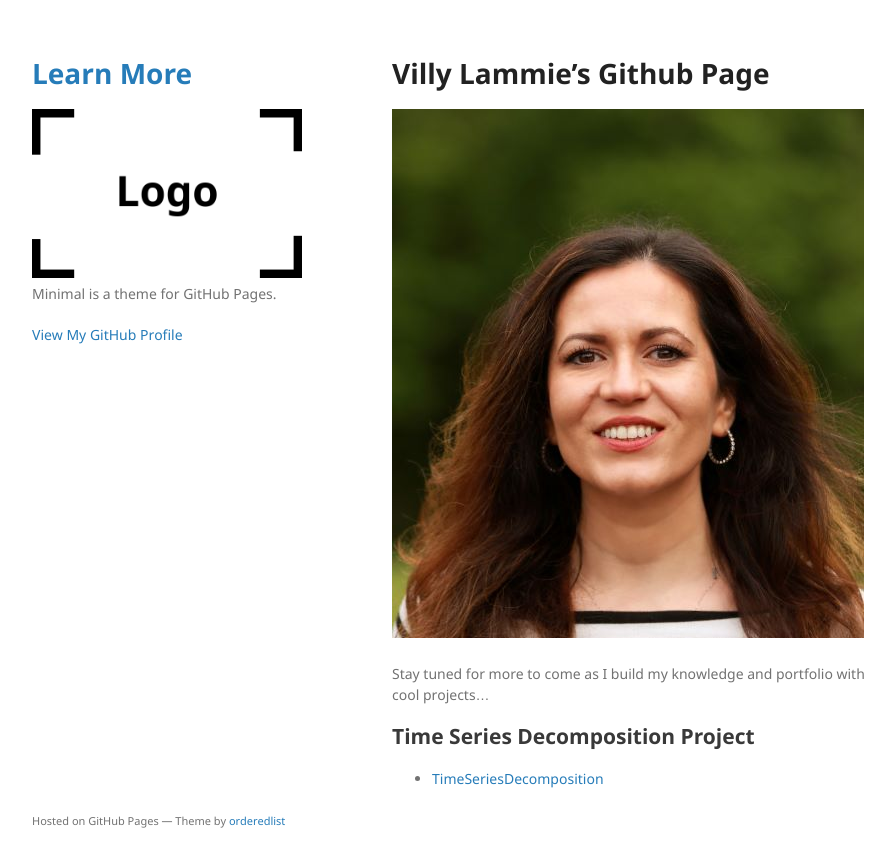
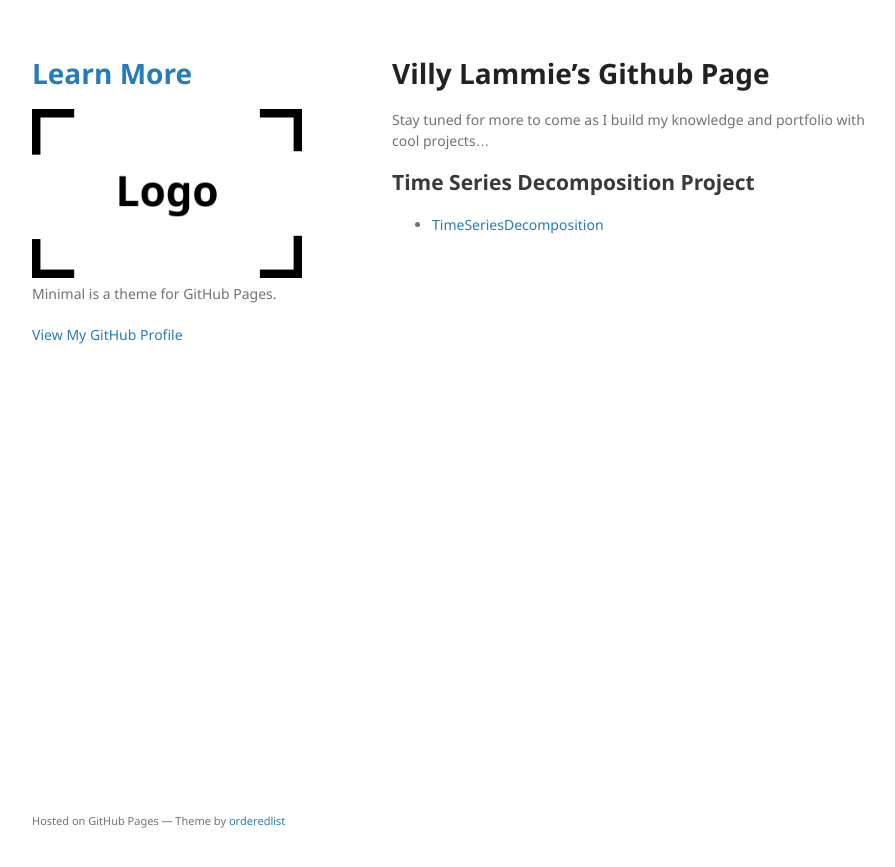
Before and after one commit to VillyLammie/villylammie.github.io, a Jekyll site: the page built from index.md, in a window 1280 px wide. Shown: the top 867 px of the page, without its empty margins (178-1073 px from the left). Built offline with Jekyll 4.4.1, drawn with Linux system fonts in a browser that asks for light colours; our own code applies the rules of GitHub Pages for plain Markdown files.

Commit message:
Update index.md

```diff
--- a/index.md
+++ b/index.md
@@ -4,7 +4,7 @@
 
 
 # Villy Lammie's Github Page
-![My Picture](/pics/Villy4-RT.jpg)
+
 
 Stay tuned for more to come as I build my knowledge and portfolio with cool projects...
 
```
